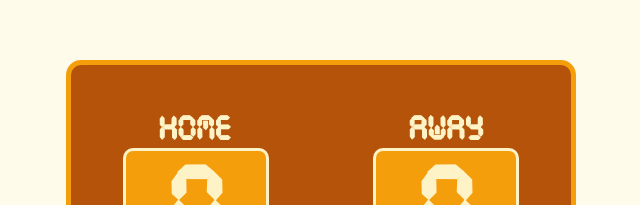
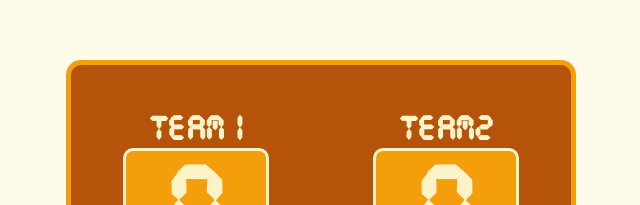
Before and after one commit to AkramGaber/score-board, a plain HTML site: page index.html in a window 1280 px wide. Shown: the part 140-345 px from the top of the page, without its empty margins (319-959 px from the left). Drawn offline with Linux system fonts and the light colour scheme.

Commit message:
Update index.html

```diff
--- a/index.html
+++ b/index.html
@@ -9,7 +9,7 @@
 <body>
     <div class="container">
             <div>
-                <h3 class="names">HOME</h3>
+                <h3 class="names">Team1</h3>
                 <div class="score">
                     <h1 class="score-value" id="home-score">0</h1>
                 </div>
@@ -20,7 +20,7 @@
                 </div>
             </div>
             <div>
-                <h3 class="names">AWAY</h3>
+                <h3 class="names">Team2</h3>
                 <div class="score">
                     <h1 class="score-value" id="guest-score">0</h1>
                 </div>
```
